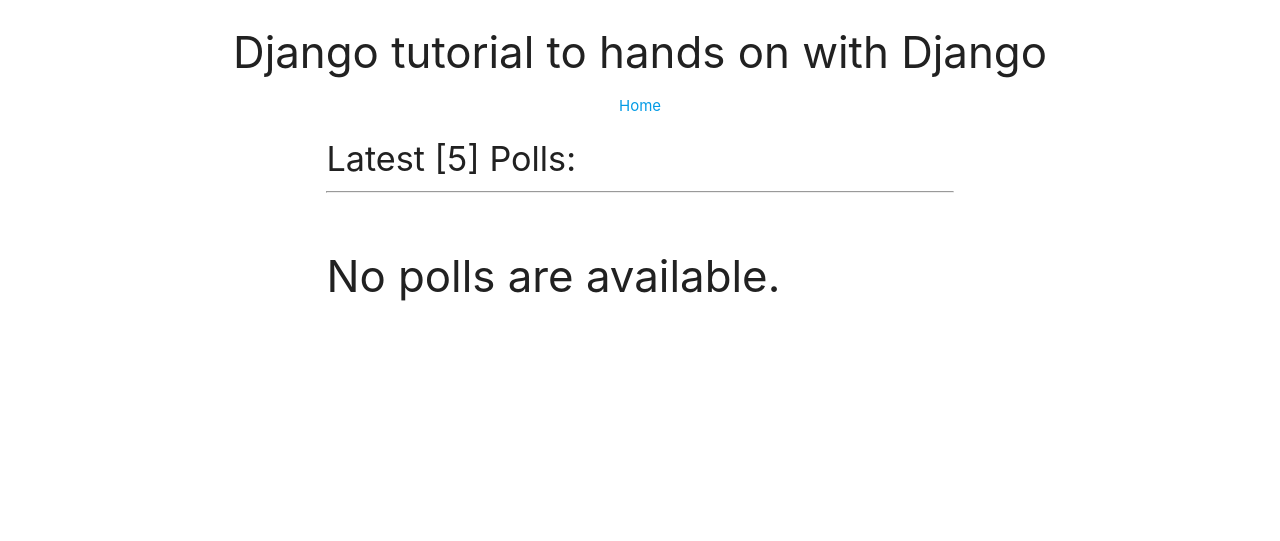
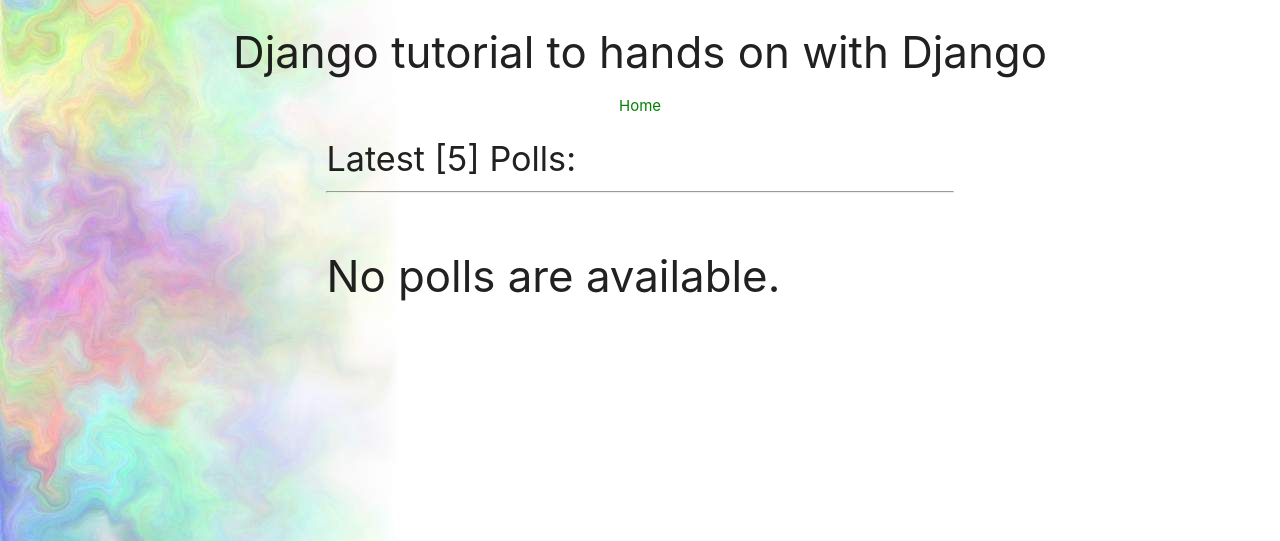
Before and after one commit to ravianand1988/django-web, a Django app: page /polls/ in a window 1280 px wide. Shown: the top 541 px of the page. Run offline with Django 3.2, Linux system fonts and the light colour scheme; data that the repository does not hold is empty.

Commit message:
Style polls layout
-add static dir
-add background image

```diff
--- /dev/null
+++ b/polls/static/polls/style.css
@@ -0,0 +1,7 @@
+li a {
+    color: green;
+}
+
+body {
+    background: white url("images/bg.jpg") no-repeat;
+}
--- a/polls/templates/polls/layout.html
+++ b/polls/templates/polls/layout.html
@@ -5,7 +5,8 @@
     <meta name="viewport" content="width=device-width, initial-scale=1.0">
     <meta http-equiv="X-UA-Compatible" content="ie=edge">
     <title>Ravi's Django posts project</title>
-
+    {% load static %}
+    <link rel="stylesheet" type="text/css" href="{% static 'polls/style.css' %}">
     <!-- Compiled and minified CSS -->
     <link rel="stylesheet" href="https://cdnjs.cloudflare.com/ajax/libs/materialize/1.0.0/css/materialize.min.css">
 </head>
```
Also changed, not shown: polls/static/polls/images/bg.jpg (added).
